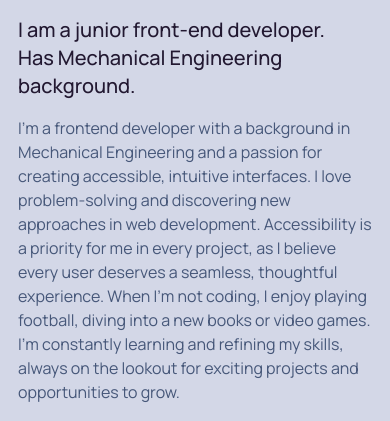
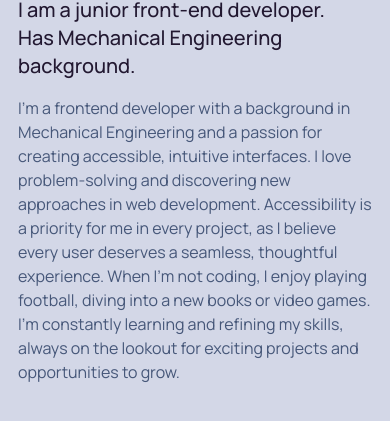
Before and after one commit to truesup/truesup-frontend, a website built with webpack: page index.html in a window 390 px wide. Shown: the part 259-680 px from the top of the page. Built offline with nearby package versions, Linux system fonts and the light colour scheme.

Commit message:
about section changed

```diff
--- a/index.html
+++ b/index.html
@@ -39,7 +39,9 @@
   </head>
   <body>
     <header class="header" id="about">
-      <h1 class="header-logo">PAVEL MEREKIN</h1>
+      <h1 class="header-logo">
+        <a href="/" class="header-logo-link">PAVEL MEREKIN</a>
+      </h1>
       <nav class="header-menu">
         <button class="burger-menu-btn" aria-label="Toggle menu">
           <span class="burger-menu-bar"></span>
@@ -76,6 +78,7 @@
     </header>
 
     <section class="about container">
+      <div class="about-wrapper">
         <div class="container-left">
           <h2 class="about-title section-title section-title-l">ABOUT ME</h2>
         </div>
@@ -130,6 +133,7 @@
                 />
               </a>
             </button>
+          </div>
         </div>
       </div>
     </section>
--- a/package.json
+++ b/package.json
@@ -1,6 +1,6 @@
 {
   "name": "truesup-frontend",
-  "version": "1.0.0",
+  "version": "1.1.0",
   "main": "script.js",
   "scripts": {
     "test": "echo \"Error: no test specified\" && exit 1",
--- a/styles.css
+++ b/styles.css
@@ -261,6 +261,11 @@ body {
   font-size: 24px;
   line-height: 1.5;
 }
+.header-logo-link {
+  text-decoration: none;
+  color: var(--color-medium-dark);
+  cursor: default;
+}
 .header-menu-list {
   font-family: var(--font-family-accent);
   font-weight: var(--font-weight-accent-medium);
@@ -317,7 +322,17 @@ body {
 
 .about {
   min-height: 90dvh;
-  padding-top: 240px;
+  align-items: center;
+  justify-content: center;
+}
+.about-wrapper {
+  width: 100%;
+  display: flex;
+  align-items: start;
+  justify-content: space-between;
+}
+.about-title {
+  min-width: 307px;
 }
 .about-info {
   max-width: 700px;
@@ -539,9 +554,6 @@ textarea {
 
 /* media */
 @media (max-width: 1350px) {
-  .about {
-    padding-top: 220px;
-  }
   .about-info {
     max-width: 600px;
   }
@@ -556,9 +568,11 @@ textarea {
     max-width: none;
   }
   .about {
-    justify-content: center;
-    padding-top: 200px;
     padding-bottom: 80px;
+  }
+  .about-wrapper {
+    flex-direction: column;
+    row-gap: 40px;
   }
 }
 @media (max-width: 1180px) {
@@ -584,7 +598,7 @@ textarea {
     column-gap: 16px;
   }
   .about {
-    padding-top: 100px;
+    /* padding-top: 100px; */
     padding-bottom: 40px;
   }
   .section-divider:not(:first-of-type) {
@@ -679,9 +693,9 @@ textarea {
   .container {
     padding-inline: 200px;
   }
-  .about {
+  /* .about {
     padding-top: 320px;
-  }
+  } */
 }
 @media (min-width: 1800px) {
   .container {
```
Also changed, not shown: imgs/portfolio/osteopatia-screen.png (added). Lines whose indentation alone changed are shown as unchanged.
